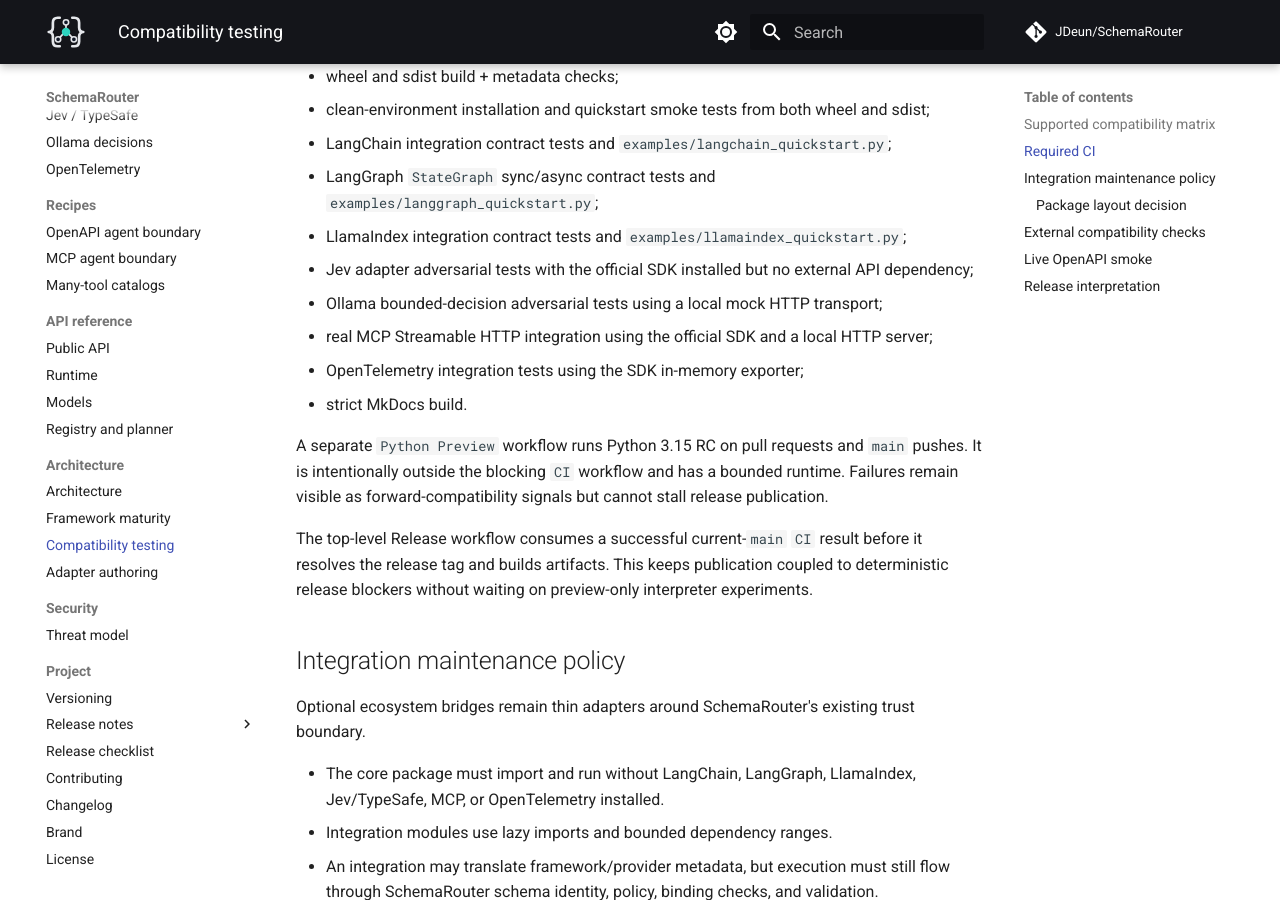
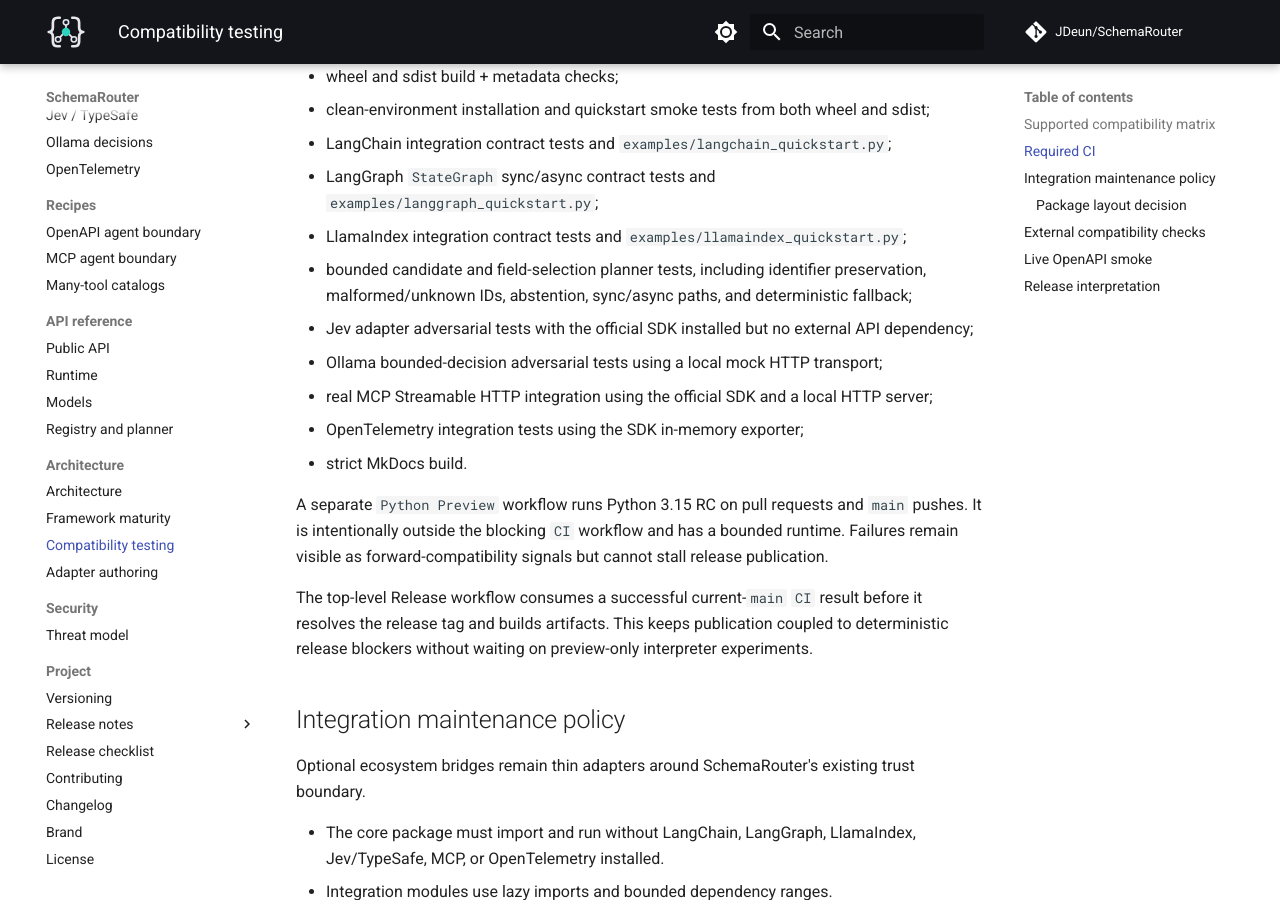
Before and after one commit to JDeun/SchemaRouter, an MkDocs documentation site: the page built from docs/compatibility.md, in a window 1280 px wide and 900 px high, scrolled down 1728 px. Built offline with MkDocs 1.6.1 and Material for MkDocs 9.7.7, drawn with Linux system fonts in a browser that asks for light colours; comment, search, counter and statistics services are not loaded.

Commit message:
docs: certify bounded field selection

```diff
--- a/docs/compatibility.md
+++ b/docs/compatibility.md
@@ -40,6 +40,8 @@
 - LangChain integration contract tests and `examples/langchain_quickstart.py`;
 - LangGraph `StateGraph` sync/async contract tests and `examples/langgraph_quickstart.py`;
 - LlamaIndex integration contract tests and `examples/llamaindex_quickstart.py`;
+- bounded candidate and field-selection planner tests, including identifier preservation,
+  malformed/unknown IDs, abstention, sync/async paths, and deterministic fallback;
 - Jev adapter adversarial tests with the official SDK installed but no external API dependency;
 - Ollama bounded-decision adversarial tests using a local mock HTTP transport;
 - real MCP Streamable HTTP integration using the official SDK and a local HTTP server;
```
